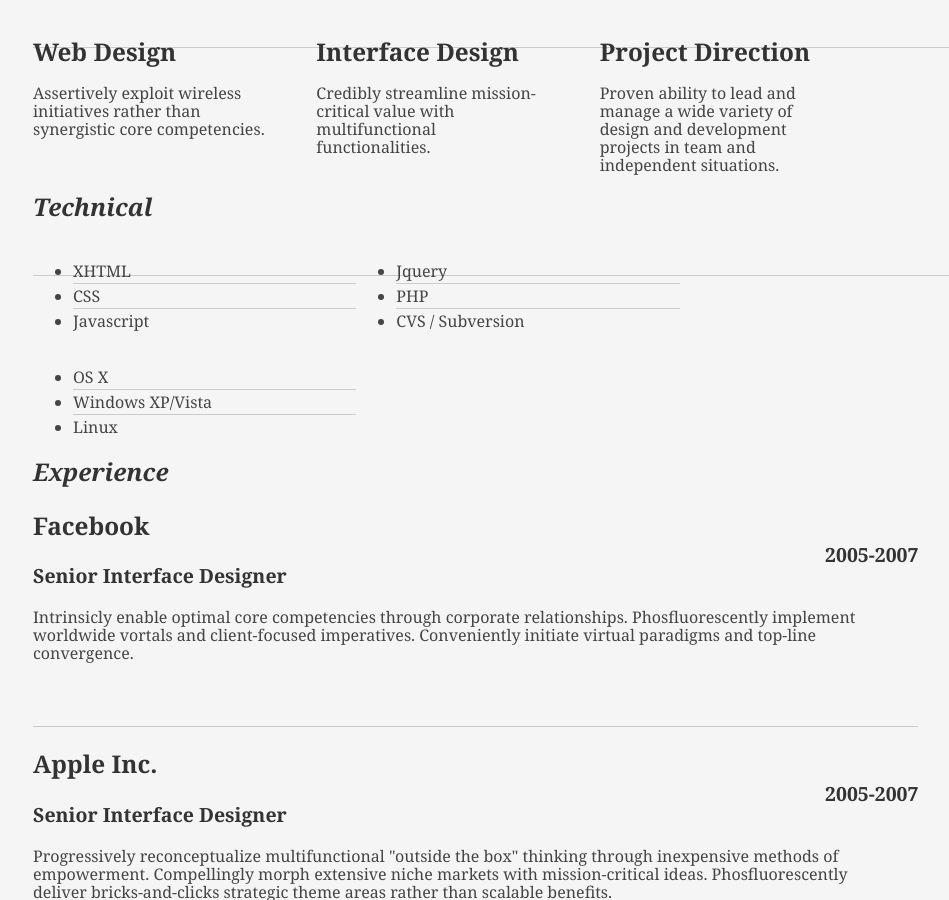
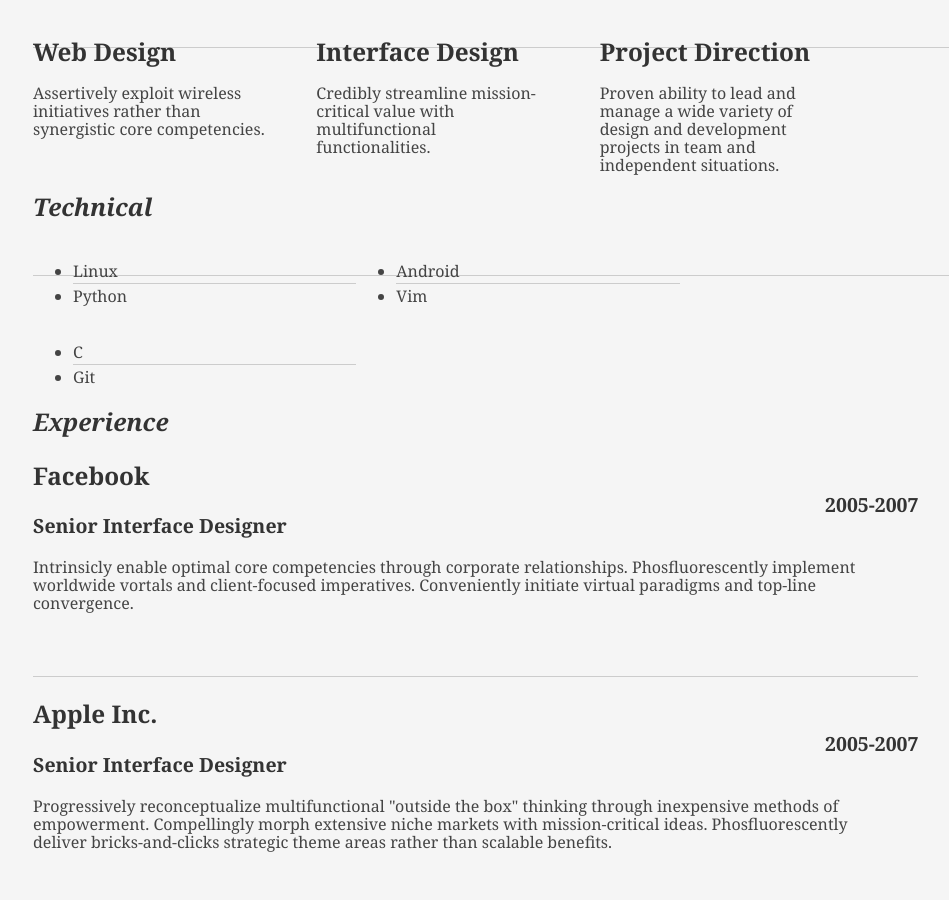
Before and after one commit to byrlx/byrlx.github.io, a Jekyll site: the page resume/srt-resume.html, which Jekyll copies as it is, in a window 1280 px wide and 900 px high, scrolled down 667 px. Shown: the whole window, without its empty margins (55-1004 px from the left). Built offline with Jekyll 4.4.1, drawn with Linux system fonts in a browser that asks for light colours; Markdown is read by kramdown in place of the engine named in the settings; a style sheet for code colours, icons or effects is not loaded.

Commit message:
Add resumt

```diff
--- a/resume/srt-resume.html
+++ b/resume/srt-resume.html
@@ -77,21 +77,18 @@
 						</div>
 						<div class="yui-u">
 							<ul class="talent">
-								<li>XHTML</li>
-								<li>CSS</li>
-								<li class="last">Javascript</li>
+								<li>Linux</li>
+								<li class="last">Python</li>
 							</ul>
 
 							<ul class="talent">
-								<li>Jquery</li>
-								<li>PHP</li>
-								<li class="last">CVS / Subversion</li>
+								<li>Android</li>
+								<li class="last">Vim</li>
 							</ul>
 
 							<ul class="talent">
-								<li>OS X</li>
-								<li>Windows XP/Vista</li>
-								<li class="last">Linux</li>
+								<li>C</li>
+								<li class="last">Git</li>
 							</ul>
 						</div>
 					</div><!--// .yui-gf-->
```
